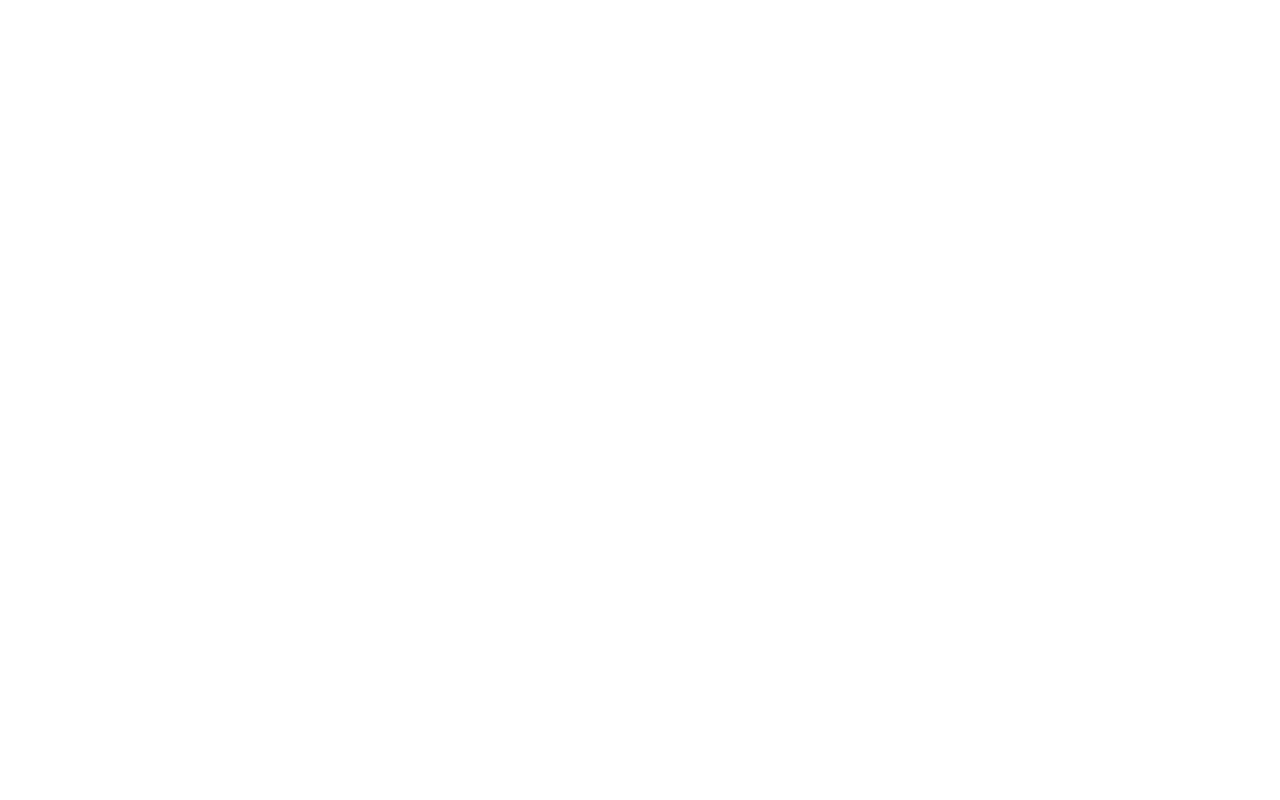
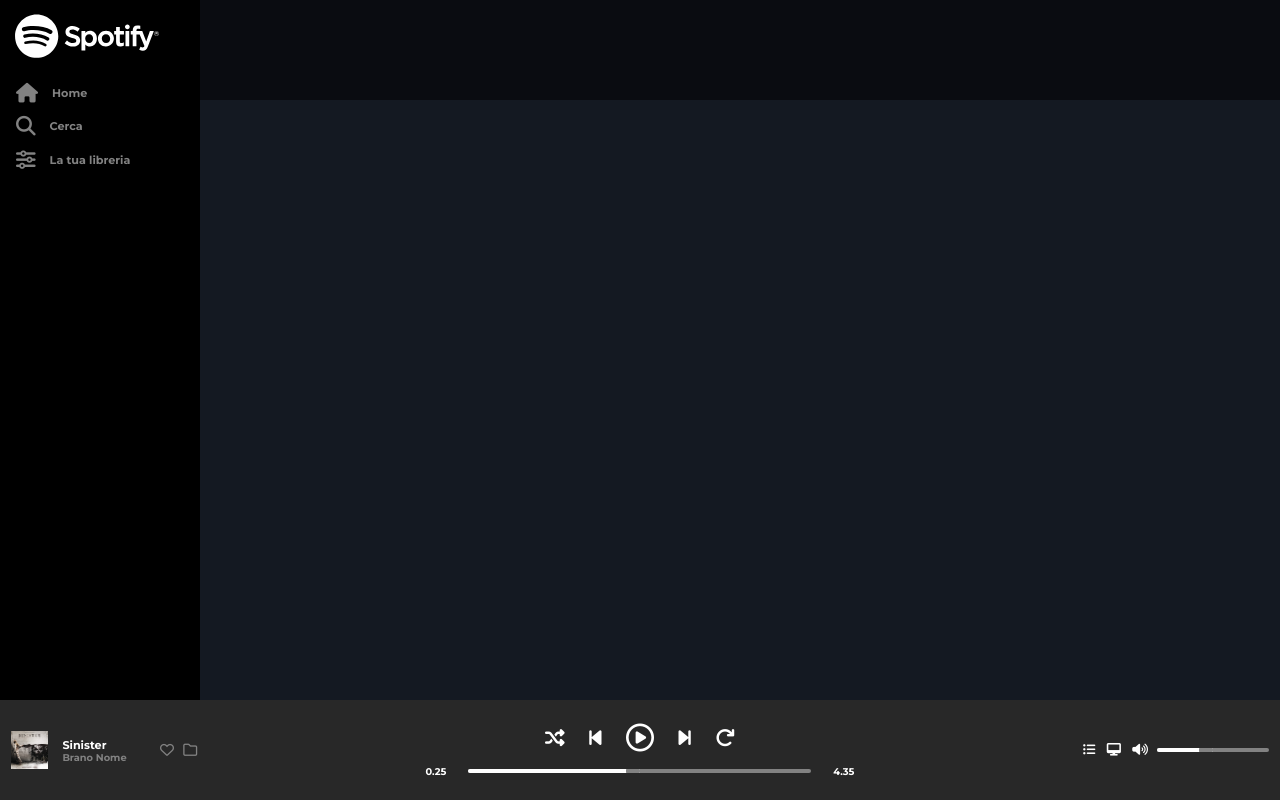
Before and after one commit to lollomrt/html-css-spotifyweb, a plain HTML site: page index.html in a window 1280 px wide. Drawn offline with Linux system fonts and the light colour scheme.

Commit message:
Completamento footer (stilizzazione ed effetti - problema overflow range), inizio sidebar

```diff
--- a/css/style.css
+++ b/css/style.css
@@ -0,0 +1,256 @@
+* {
+    margin: 0;
+    padding: 0;
+    box-sizing: border-box;
+}
+
+html {
+    font-family: 'Montserrat', sans-serif;
+    font-size: 14px;
+}
+
+p {
+    font-size: 0.7rem;
+    font-weight: 700;
+    color: #828282;
+}
+
+h3 {
+    font-size: 0.8rem;
+    color: #fff;
+}
+
+/* Utilities */
+
+.flex {
+    display: flex;
+}
+
+.space-between{
+    justify-content: space-between;
+}
+
+.row {
+    display: flex;
+    width: 100%;
+}
+
+.col {
+    display: flex;
+}
+
+.col-200 {
+    width: calc(200px - 1rem);
+}
+
+.col-player {
+    width: calc(100% - 400px);
+}
+
+/* Layout */
+
+.contenitore-all {
+    height: calc(100vh - 100px);
+    width: 100%;
+    display: flex;
+}
+
+header {
+    height: 100px;
+    width: 100%;
+    position: fixed;
+    background-color: rgb(0, 0, 0, 0.5);
+}
+
+main {
+    background-color: #141922;
+}
+
+footer {
+    display: flex;
+    align-items: center;
+    height: 100px;
+    background-color: #282828;
+    width: 100%;
+    padding: 0.8rem;
+}
+
+aside {
+    width: 200px;
+    height: 100%;
+    background-color: #000;
+    padding: 1rem 0;
+    display: flex;
+    flex-direction: column;
+    justify-content: space-between;
+}
+
+.contenitore-header-main {
+    width: calc(100vw - 200px);
+    height: 100%;
+    background-color: blue;
+    position: relative;
+    overflow-y: auto;
+}
+
+.content {
+    height: 1000px;
+}
+
+/* Sidebar */
+
+.item {
+    display: flex;
+    align-items: center;
+    padding-left: 1.6rem;
+    border-left: 2px solid #000;
+    padding: 0.5rem 1rem;
+}
+
+.logo img {
+    padding: 0 0 1rem 1rem;
+    width: 80%;
+}
+
+.item h3 {
+    font-size: 0.8rem;
+}
+
+.item a {
+    text-decoration: none;
+}
+
+.item i{
+    font-size: 1.4rem;
+    padding-right: 1rem;
+}
+
+.item i, .item h3, .item a {
+    color: #828282;
+}
+
+.item:hover i, .item:hover h3, .item:hover a {
+    color: #fff;
+}
+
+.item:hover{
+    border-left: 2px solid #1db954;
+}
+
+/* Footer */
+
+
+.contenuto-col-sx, .contenuto-col-dx {
+    width: 100%;
+    display: flex;
+    justify-content: space-between;
+    align-items: center;
+    color: #fff;
+}
+
+.musica-riproduzione {
+    width: 80%;
+    display: flex;
+    align-items: center;
+}
+
+.icone-rirpoduzione {
+    width: 20%;
+}
+
+footer img {
+    width: 25%;
+    margin-right: 1rem;
+}
+
+footer .contenuto-col-sx i {
+    color: #828282;
+}
+
+.icone {
+    width: 100%;
+    display: flex;
+    justify-content: space-between;
+}
+
+footer .contenuto-col-sx i:hover {
+    color: #fff;
+}
+
+.icone-volume {
+    width: 60%;
+    display: flex;
+    align-items: center;
+    height: 40px;
+}
+
+.icone-layout {
+    width: 35%;
+    font-size: .9rem;
+}
+
+i:hover {    color: #828282;
+}
+
+.contenitore-player {
+    width: 50%;
+    margin: 0 auto;
+}
+
+.icone-player {
+    width: 50%;
+    margin: 0 auto;
+    display: flex;
+    justify-content: space-around;
+    align-items: center;
+    color: #fff;
+    padding-bottom: 1rem;
+    font-size: 1.4rem;
+}
+
+.icone-player i:nth-child(3){
+    font-size: 2rem;
+}
+
+.player {
+    display: flex;
+    justify-content: space-between;
+    align-items: center;
+}
+
+.player p{
+    color: #fff;
+}
+
+.player input[type=range] {
+    width: 80%;
+}
+
+/* input range */
+
+input[type=range] {
+    height: .25rem;
+    background-color: #828282;
+    -webkit-appearance: none;
+    width: 100%;
+    vertical-align: middle;
+    border-radius: 1rem;
+    overflow: hidden;
+}
+
+input[type=range]::-webkit-slider-thumb {
+    -webkit-appearance: none;
+    width: 1rem;
+    height: 1rem;
+    border-radius: 10rem;
+    margin-left: -.5rem;
+    background-color: rgba(255, 255, 255, 0);
+    box-shadow: -20rem 0 0 20rem #fff;
+}
+
+input[type=range]:hover::-webkit-slider-thumb {
+    -webkit-appearance: none;
+    margin-left: -.5rem;
+    background: #fff;
+    box-shadow: -20rem 0 0 20rem #1db954;
+}
--- a/index.html
+++ b/index.html
@@ -5,9 +5,134 @@
         <meta http-equiv="X-UA-Compatible" content="IE=edge">
         <meta name="viewport" content="width=device-width, initial-scale=1.0">
         <link rel="stylesheet" href="./css/style.css">
+        <link rel="preconnect" href="https://fonts.googleapis.com">
+        <link rel="preconnect" href="https://fonts.gstatic.com" crossorigin>
+        <link href="https://fonts.googleapis.com/css2?family=Montserrat:wght@100;200;400;500;600;700;900&display=swap" rel="stylesheet">
+        <link rel="stylesheet" href="https://cdnjs.cloudflare.com/ajax/libs/font-awesome/6.2.0/css/all.min.css" integrity="sha512-xh6O/CkQoPOWDdYTDqeRdPCVd1SpvCA9XXcUnZS2FmJNp1coAFzvtCN9BmamE+4aHK8yyUHUSCcJHgXloTyT2A==" crossorigin="anonymous" referrerpolicy="no-referrer" />
         <title>Spotify Web</title>
     </head>
     <body>
+        <div class="contenitore-all">
+            <!-- Sidebar -->
 
+            <aside>
+                <div class="row">
+                    <div class="col-80">
+                        <div class="contenuto-sup">
+                            <div class="logo">
+                                <img src="./img/logo.svg" alt="logo-spotify">
+                            </div>
+                            <div class="menu-left-1">
+                                <div class="item">
+                                    <i class="fa-solid fa-house"></i>
+                                    <a href="index.html"><h3>Home</h3></a>
+                                </div>
+                                <div class="item">
+                                    <i class="fa-solid fa-magnifying-glass"></i>
+                                    <a href="#"><h3>Cerca</h3></a>
+                                </div>
+                                <div class="item">
+                                    <i class="fa-solid fa-sliders"></i>
+                                    <a href="#"><h3>La tua libreria</h3></a>
+                                </div>
+
+                            </div>
+                            <div class="menu-left-2">
+
+                            </div>
+                        </div>
+                    </div>
+                    <div class="col-20">
+
+                    </div>
+                </div>
+            </aside>
+
+            <!-- Conenitore header e main-->
+
+            <div class="contenitore-header-main">
+
+                <!-- Header -->
+
+                <header>
+
+                </header>
+
+                <!-- Main -->
+
+                <main>
+                    <div class="content">
+
+                    </div>
+                </main>
+
+            </div>
+        </div>
+
+
+        <!-- Footer -->
+
+        <footer>
+            <div class="row space-between">
+
+                <!-- Colonna sinistra footer-->
+
+                <div class="col col-200">
+                    <div class="contenuto-col-sx">
+                        <div class="musica-riproduzione">
+                            <img src="./img/sinister.jpeg" alt="copertina-sinister">
+                            <div class="testo-musica">
+                                <h3>Sinister</h3>
+                                <p>Brano Nome</p>
+                            </div>
+                        </div>
+                        <div class="icone-rirpoduzione">
+                            <div class="icone">
+                                <i class="fa-regular fa-heart"></i>
+                                <i class="fa-regular fa-folder"></i>
+                            </div>
+                        </div>
+                    </div>
+                </div>
+
+                <!-- Colonna centrale footer-->
+
+                <div class="col col-player">
+                    <div class="contenitore-player">
+                        <div class="icone-player">
+                            <i class="fa-solid fa-shuffle"></i>
+                            <i class="fa-solid fa-backward-step"></i>
+                            <i class="fa-regular fa-circle-play"></i>
+                            <i class="fa-solid fa-forward-step"></i>
+                            <i class="fa-solid fa-arrow-rotate-right"></i>
+                        </div>
+                        <div class="player">
+                            <span class="time"><p>0.25</p></span>
+                            <input type="range" id="volume" name="volume" min="0" max="10">
+                            <span class="time"><p>4.35</p></span>
+                        </div>
+                    </div>
+                </div>
+
+                <!-- Colonna destra footer-->
+
+                <div class="col col-200">
+                    <div class="contenuto-col-dx">
+                        <div class="icone-layout">
+                            <div class="icone">
+                                <i class="fa-solid fa-list-ul"></i>
+                                <i class="fa-solid fa-desktop"></i>
+                                <i class="fa-solid fa-volume-high"></i>
+                            </div>
+                        </div>
+                        <div class="icone-volume">
+                            <div class="icone">
+                                <input type="range" id="volume" name="volume" min="0" max="10">
+                            </div>
+                        </div>
+                    </div>
+                </div>
+            </div>
+        </footer>
     </body>
 </html>
```
